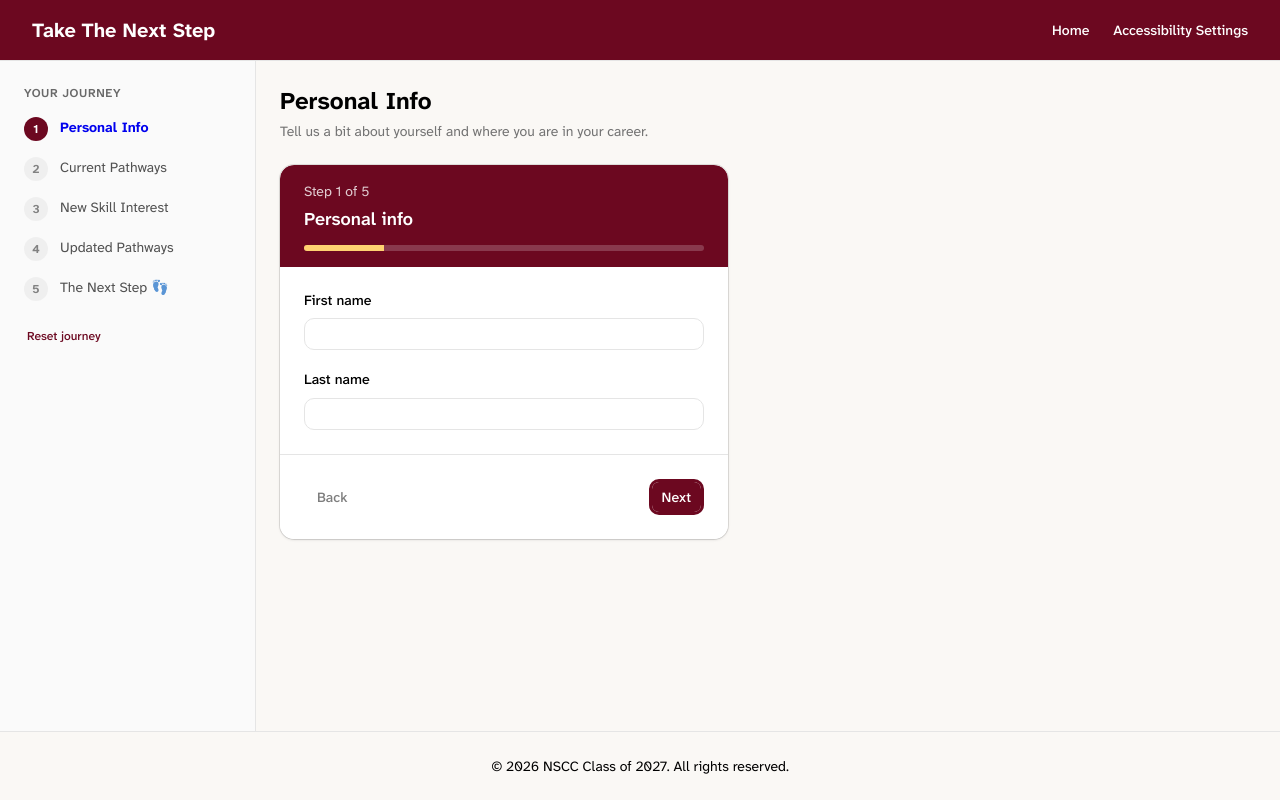
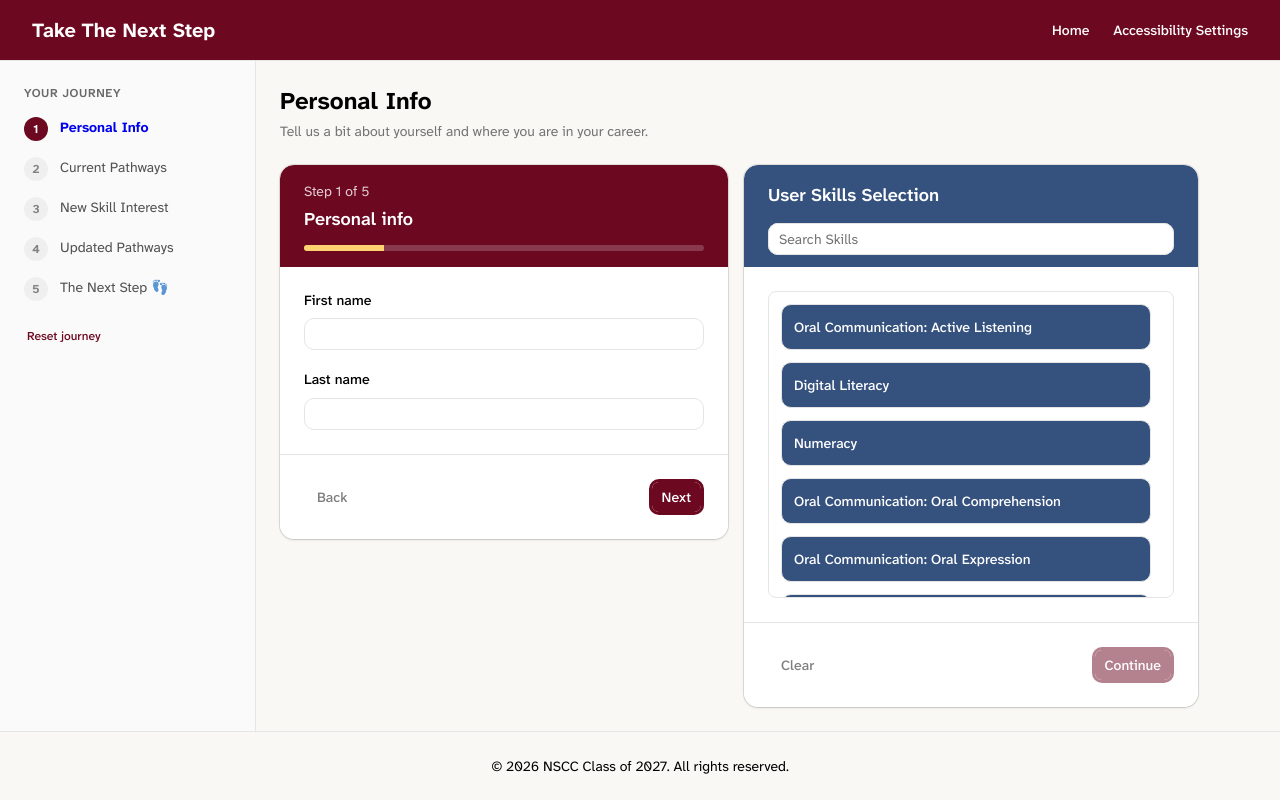
Before and after one commit to jaynaugler/ttns, a Next.js app: page /profile in a window 1280 px wide. Built offline with nearby package versions, Linux system fonts and the light colour scheme.

Commit message:
removed headache

```diff
--- a/src/app/globals.css
+++ b/src/app/globals.css
@@ -231,6 +231,28 @@ html.dark[data-enhanced-focus="true"] :focus-visible {
 }
 
 @layer components {
+  .profile-panels-container {
+    container-name: profile-panels;
+    container-type: inline-size;
+  }
+  .profile-skill-actions {
+    display: flex;
+    align-items: center;
+    justify-content: space-between;
+    width: 100%;
+  }
+  .skills-grid-scrollbar {
+    scrollbar-color: var(--muted-foreground) transparent;
+  }
+  .skills-grid-scrollbar::-webkit-scrollbar-track {
+    background-color: transparent;
+    border-top-right-radius: var(--radius-md);
+    border-bottom-right-radius: var(--radius-md);
+  }
+  .skills-grid-scrollbar::-webkit-scrollbar-thumb {
+    background-color: var(--muted-foreground);
+    border-radius: 9999px;
+  }
   .btn-on-bg {
     background-color: var(--brand-red);
     color: #ffffff;
@@ -239,7 +261,7 @@ html.dark[data-enhanced-focus="true"] :focus-visible {
   .dark .btn-on-bg {
     background-color: var(--dm-brand-red);
     color: #ffffff;
-    border-color: 5px solid transparent;
+    border-color: transparent;
   }
   .btn-on-bg:hover {
     background-color: var(--brand-pink);
@@ -269,6 +291,140 @@ html.dark[data-enhanced-focus="true"] :focus-visible {
   }
 }
 
+.profile-selection-layout {
+  container-name: profile-selection-layout;
+  container-type: inline-size;
+}
+
+.profile-skill-selection-panel {
+  container-name: profile-skill-selection-panel;
+  container-type: inline-size;
+  max-width: 28rem;
+  min-width: 0;
+  width: 100%;
+}
+
+/* Keep the one-column skills card aligned with the profile form card. */
+/* --skill-w is the width of every skill button, whatever the column count. */
+.profile-skill-selection-card {
+  --skill-w: 370px;
+  --skill-control-width: 370px;
+  max-width: 28rem;
+  width: 100%;
+}
+
+.skills-grid-scrollbar {
+  grid-template-columns: minmax(0, var(--skill-w));
+  justify-content: start;
+  max-width: 100%;
+  overflow-x: hidden;
+  width: 100%;
+}
+
+@container profile-selection-layout (width >= 57rem) {
+  .profile-panels-container {
+    grid-template-columns: 28rem minmax(28rem, 1fr);
+  }
+  .profile-skill-selection-panel {
+    max-width: none;
+  }
+  .profile-skill-selection-card {
+    max-width: 100%;
+    min-width: 28rem;
+    width: fit-content;
+  }
+  .skills-grid-scrollbar {
+    grid-template-columns: minmax(0, var(--skill-w));
+    max-width: none;
+    scrollbar-gutter: stable;
+    scrollbar-width: thin;
+  }
+  .skills-grid-scrollbar > button {
+    height: 46px;
+    width: 100%;
+  }
+}
+
+@container profile-skill-selection-panel (width >= 52.75rem) {
+  .profile-skill-selection-card {
+    --skill-control-width: 752px;
+  }
+  .skills-grid-scrollbar {
+    grid-template-columns: repeat(2, minmax(0, var(--skill-w)));
+  }
+}
+
+@container profile-skill-selection-panel (width >= 76.75rem) {
+  .profile-skill-selection-card {
+    --skill-control-width: 1134px;
+  }
+  .skills-grid-scrollbar {
+    grid-template-columns: repeat(3, minmax(0, var(--skill-w)));
+  }
+}
+
+/* On wide, tall windows, let the skills list use the available page height. */
+@media (min-width: 76rem) and (min-height: 48rem) {
+  body:has(.profile-selection-layout) {
+    height: 100dvh;
+    min-height: 100dvh;
+  }
+  body:has(.profile-selection-layout) > div.flex.flex-1,
+  body:has(.profile-selection-layout) > div.flex.flex-1 > main {
+    min-height: 0;
+  }
+  body:has(.profile-selection-layout) > div.flex.flex-1 > main {
+    overflow: hidden;
+  }
+  .profile-selection-layout {
+    display: flex;
+    flex-direction: column;
+    height: 100%;
+    min-height: 0;
+  }
+  .profile-panels-container {
+    align-items: stretch;
+    flex: 1 1 0%;
+    grid-template-rows: minmax(0, 1fr);
+    min-height: 0;
+  }
+  .profile-panels-container > :first-child {
+    align-self: start;
+  }
+  .profile-skill-selection-panel {
+    height: 100%;
+    min-height: 0;
+  }
+  .profile-skill-selection-card {
+    align-self: start;
+    height: auto;
+    max-height: 100%;
+    min-height: 0;
+  }
+  .profile-skill-selection-card [data-slot="card-content"] {
+    display: flex;
+    flex: 0 1 auto;
+    min-height: 0;
+  }
+  .profile-skill-selection-card [data-slot="card-content"] > .space-y-4 {
+    display: flex;
+    flex: 1 1 100%;
+    flex-direction: column;
+    min-height: 0;
+    min-width: 0;
+    width: 100%;
+  }
+  .profile-skill-selection-card .skills-grid-scrollbar {
+    align-content: start;
+    flex: 0 1 auto;
+    max-height: none;
+    min-height: 0;
+  }
+  .profile-skill-selection-card [data-slot="card-footer"] {
+    flex: 0 0 auto;
+  }
+}
+
 .not-found {
   display: flex;
   flex-direction: column;
--- a/src/app/profile/page.tsx
+++ b/src/app/profile/page.tsx
@@ -1,24 +1,43 @@
-// "use client" because the page keeps state: whether the form is submitted.
 "use client";
 
 import { useState } from "react";
 import ProfileForm from "@/components/profile-form/ProfileForm";
 import { JourneyStepPage } from "@/components/journey-step-page";
+import { UserSkillSelection } from "@/components/skill-selection";
+import { markStepComplete } from "@/lib/journey-progress";
+import {
+  Card,
+} from "@/components/ui/card";
 
-// Journey step 1: the multi-step profile form from the user-profile branch,
-// wrapped in the shared journey skeleton. The Continue button only shows once
-// the form is submitted; it marks the step complete and moves on to /skills.
+// Journey step 1: personal information and current skills are completed
+// together on this page.
 export default function ProfilePage() {
-  const [submitted, setSubmitted] = useState(false);
+  const [profileComplete, setProfileComplete] = useState(false);
 
   return (
     <JourneyStepPage
       pageId="profile"
-      nextHref="/skills"
+      nextHref="/current-pathways"
       description="Tell us a bit about yourself and where you are in your career."
-      showContinue={submitted}
+      showContinue={false}
+      contentClassName="profile-selection-layout w-full max-w-[106rem]"
     >
-      <ProfileForm onSubmittedChange={setSubmitted} />
+      <div className="profile-panels-container grid grid-cols-[repeat(auto-fit,minmax(min(100%,28rem),1fr))] items-start gap-4">
+        <ProfileForm
+          onSubmittedChange={(isSubmitted: boolean) => {
+            setProfileComplete(isSubmitted);
+            if (isSubmitted) markStepComplete("profile");
+          }}
+        />
+        <div className="profile-skill-selection-panel">
+          <Card className="profile-skill-selection-card bg-white pt-0 text-foreground shadow-sm [--card-spacing:--spacing(6)] dark:bg-[var(--dm-card-grey)]">
+            <UserSkillSelection
+              embedded
+              profileComplete={profileComplete}
+            />
+          </Card>
+        </div>
+      </div>
     </JourneyStepPage>
   );
 }
--- a/src/components/skill-selection.tsx
+++ b/src/components/skill-selection.tsx
@@ -1,15 +1,26 @@
 "use client";
 
-import { useState } from "react";
-import Link from "next/link";
+import { useId, useState } from "react";
 import { useRouter } from "next/navigation";
 import skillsData from "../../public/data/skills.json";
 
 import { Button } from "@/components/ui/button";
+import {
+  CardContent,
+  CardFooter,
+  CardHeader,
+  CardTitle,
+} from "@/components/ui/card";
 import { Input } from "@/components/ui/input";
 import { saveSkills, useJourneyProgress } from "@/lib/journey-progress";
 
-export function UserSkillSelection() {
+export function UserSkillSelection({
+  embedded = false,
+  profileComplete: profileFormComplete,
+}: {
+  embedded?: boolean;
+  profileComplete?: boolean;
+}) {
   const [skills] = useState<string[]>(skillsData as string[]);
   const [searchQuery, setSearchQuery] = useState("");
   // undefined until the user toggles something, so the saved selection from
@@ -18,10 +29,20 @@ export function UserSkillSelection() {
   // the pipeline consumes them.
   const [userSelection, setUserSelection] = useState<string[] | undefined>(undefined);
   const [isPending, setIsPending] = useState(false);
-  const [isError, setIsError] = useState(false);
   const { journey, hydrated } = useJourneyProgress();
   const router = useRouter();
   const selectedSkills = userSelection ?? journey.savedSkills ?? [];
+  const profileComplete =
+    profileFormComplete ?? journey.completed.includes("profile");
+  const continueReasonId = useId();
+  const continueDisabledMessage =
+    !profileComplete && selectedSkills.length === 0
+      ? "Complete your profile and select at least one skill before continuing."
+      : !profileComplete
+        ? "Complete your profile before continuing."
+        : selectedSkills.length === 0
+          ? "Select at least one skill before continuing."
+          : undefined;
 
   const filteredSkills = skills.filter((skill) =>
     skill.toLowerCase().includes(searchQuery.toLowerCase())
@@ -35,18 +56,10 @@ export function UserSkillSelection() {
     }
   };
 
-  // Handles the Continue action: POSTs the selection to /api/match, then saves
-  // it for the wizard's later steps and moves on once the response is OK.
-  // async function onSubmit() {
-  //   console.log(
-  //     "POST body:",
-  //     JSON.stringify({ skills: selectedSkills }, null, 2)
-  //   );
-  // }
-
+  // Handles the Continue action: POSTs the selection to /api/match, and only
+  // once the response is OK saves it for the wizard's later steps and moves on.
   async function onSubmit() {
     setIsPending(true);
-    setIsError(false);
     try {
       console.log("Sending:", JSON.stringify({ skills: selectedSkills }));
       const res = await fetch("/api/match", {
@@ -61,7 +74,6 @@ export function UserSkillSelection() {
       router.push("/current-pathways");
     } catch (error) {
       console.error("Skill matching error", error);
-      setIsError(true);
     } finally {
       setIsPending(false);
     }
@@ -71,25 +83,28 @@ export function UserSkillSelection() {
   // already there on first paint instead of popping in afterwards.
   if (!hydrated) return null;
 
-  return (
-    <div className="space-y-6">
-      <div>
-        <h2 className="text-2xl font-bold">User Skill Selection</h2>
-        <p className="text-sm text-muted-foreground mt-1">
-          Select your skills from the list below or use search.
-        </p>
-      </div>
-
-      {/* Search Bar */}
+  const searchInput = (
     <Input
       type="text"
-        placeholder="Search skills (e.g., Numeracy, Digital Literacy)..."
+      placeholder="Search Skills"
       value={searchQuery}
       onChange={(e) => setSearchQuery(e.target.value)}
     />
+  );
+  const searchBar = embedded ? (
+    <div className="profile-skill-search translate-y-2.5 rounded-lg bg-white text-foreground dark:bg-[var(--dm-card-grey)]">
+      {searchInput}
+    </div>
+  ) : (
+    searchInput
+  );
 
+  const selectionContent = (
+    <>
       {/* Skills Selection Grid (Padding matches gap-3 for balanced spacing) */}
-      <div className="grid grid-cols-1 sm:grid-cols-2 md:grid-cols-3 gap-3 p-3 border rounded-md max-h-[19rem] overflow-y-auto">
+      <div
+        className="skills-grid-scrollbar grid gap-3 p-3 border rounded-md max-h-[19rem] overflow-y-auto"
+      >
         {filteredSkills.map((skill) => {
           const isSelected = selectedSkills.includes(skill);
           return (
@@ -108,48 +123,81 @@ export function UserSkillSelection() {
         })}
       </div>
 
-      {/* Selected Summary */}
-      <div className="p-4 bg-muted rounded-lg">
-        <h3 className="font-semibold text-sm">
-          Selected Skills ({selectedSkills.length}):
-        </h3>
-        <div className="flex flex-wrap gap-2 mt-2">
-          {selectedSkills.length === 0 ? (
-            <span className="text-xs text-muted-foreground">
-              None selected yet.
-            </span>
-          ) : (
-            selectedSkills.map((s) => (
+    </>
+  );
+
+  const skillActions = (
+    <>
+      <Button
+        type="button"
+        variant="ghost"
+        size="lg"
+        onClick={() => setUserSelection([])}
+        disabled={selectedSkills.length === 0 || isPending}
+      >
+        Clear
+      </Button>
       <span
-                key={s}
-                className="px-2.5 py-1 text-xs bg-background border rounded-full shadow-sm"
+        className="group relative inline-flex"
       >
-                {s}
-              </span>
-            ))
-          )}
-        </div>
-      </div>
-
-      {selectedSkills.length > 0 && (
-        <div className="flex justify-end">
         <Button
+          type="button"
           size="lg"
-            nativeButton={false}
-            render={<Link href="/current-pathways" />}
-            // saveSkills persists the selection for the wizard's later steps
-            // and marks this page complete.
-            onClick={() => {
-              saveSkills(selectedSkills);
-              onSubmit();
-            }}
-            disabled={isPending}
-            aria-invalid={isError}
+          onClick={onSubmit}
+          disabled={
+            !profileComplete || selectedSkills.length === 0 || isPending
+          }
+          aria-describedby={
+            continueDisabledMessage ? continueReasonId : undefined
+          }
         >
           Continue
         </Button>
+        {continueDisabledMessage && (
+          <span
+            id={continueReasonId}
+            role="tooltip"
+            className="pointer-events-none absolute bottom-full right-0 z-20 mb-2 hidden w-max max-w-64 rounded-md bg-foreground px-3 py-2 text-xs text-background shadow-lg group-hover:block"
+          >
+            {continueDisabledMessage}
+          </span>
+        )}
+      </span>
+    </>
+  );
+
+  if (embedded) {
+    return (
+      <>
+        <CardHeader className="min-h-[102px] bg-card-blue py-4 text-card-foreground">
+          <CardTitle className="text-lg font-semibold">
+            User Skills Selection
+          </CardTitle>
+          {searchBar}
+        </CardHeader>
+        <CardContent className="flex-1 bg-white text-foreground dark:bg-[var(--dm-card-grey)]">
+          <div className="space-y-4">{selectionContent}</div>
+        </CardContent>
+        <CardFooter className="justify-between bg-white text-foreground dark:bg-[var(--dm-card-grey)]">
+          <div className="profile-skill-actions">{skillActions}</div>
+        </CardFooter>
+      </>
+    );
+  }
+
+  return (
+    <div className="space-y-6">
+      <div>
+        <h2 className="text-2xl font-bold">User Skill Selection</h2>
+        <p className="text-sm text-muted-foreground mt-1">
+          Select your skills from the list below or use search.
+        </p>
       </div>
-      )}
+      {searchBar}
+      {selectionContent}
+      <div className="profile-skill-actions flex items-center justify-between border-t pt-4">
+        {skillActions}
+      </div>
     </div>
   );
 }
--- a/src/lib/journey.ts
+++ b/src/lib/journey.ts
@@ -24,7 +24,7 @@ export const JOURNEY_STEP_COUNT = 5;
 // Your Skills") without changing what the sidebar shows.
 export const JOURNEY_STEPS: readonly JourneyStep[] = [
   { id: "profile", label: "Personal Info", href: "/profile", stepIndex: 0 },
-  { id: "skills", label: "Your Skills", href: "/skills", stepIndex: 0 },
+  { id: "skills", label: "Your Skills", href: "/profile", stepIndex: 0 },
   { id: "current-pathways", label: "Current Pathways", href: "/current-pathways", stepIndex: 1 },
   { id: "new-skill", label: "New Skill Interest", href: "/new-skill", stepIndex: 2 },
   { id: "updated-pathways", label: "Updated Pathways", href: "/updated-pathways", stepIndex: 3 },
```
Also changed, not shown: src/app/skills/page.tsx (deleted, +0 -8 lines), src/components/careerResults.tsx (+4 -4 lines). Lines whose indentation alone changed are shown as unchanged.
